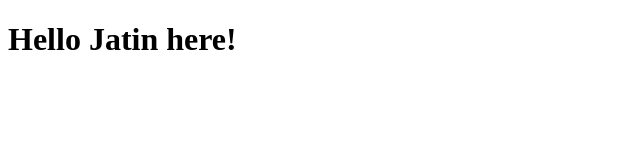
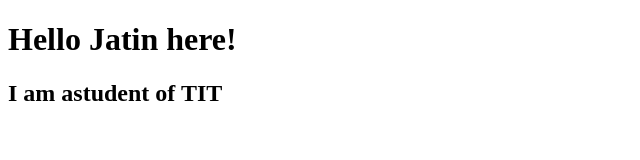
Before and after one commit to Acidiniko/abc, a plain HTML site: page index.html in a window 1280 px wide. Shown: the whole page, without its empty margins (0-640 px from the left). Drawn offline with Linux system fonts and the light colour scheme.

Commit message:
Adding h2 file

```diff
--- a/index.html
+++ b/index.html
@@ -7,5 +7,6 @@
 </head>
 <body>
     <h1>Hello Jatin here!</h1>
+    <h2>I am astudent of TIT</h2>
 </body>
 </html>
```
